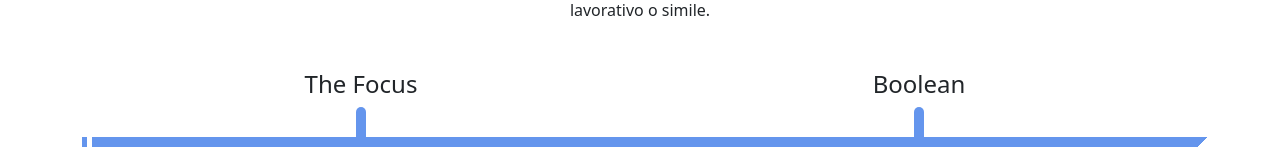
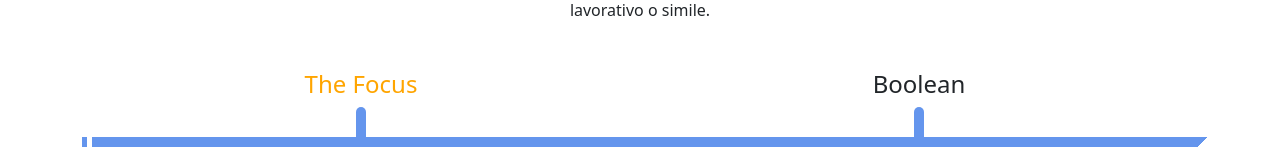
Before and after one commit to LorenzoNicco/LorenzoNicco.github.io, a Vue app: page /bio in a window 1280 px wide. In both pictures the pointer is over the element "The Focus". Shown: the part 1347-1502 px from the top of the page. Built offline with nearby package versions, Linux system fonts and the light colour scheme.

Commit message:
Add effetto hover a company-name

```diff
--- a/src/components/RoadmapSection.vue
+++ b/src/components/RoadmapSection.vue
@@ -52,7 +52,14 @@
             cursor: pointer;
             text-align: center;
             padding: 0 1rem;
+            transition: 0.2s ease-in;
         }
+
+
+        .company-name:hover {
+            color: orange;
+        }
+
         .vertical-line {
             width: 10px;
             height: 30px;
```
